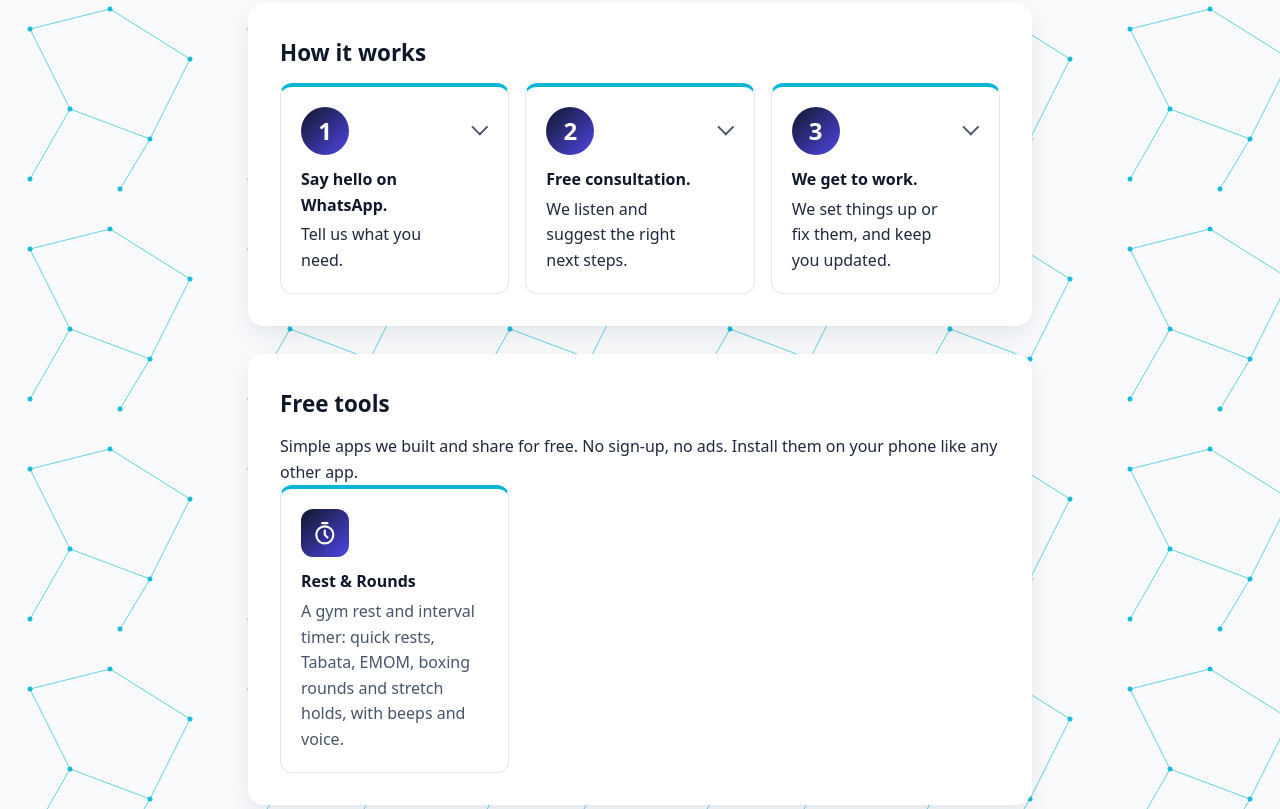
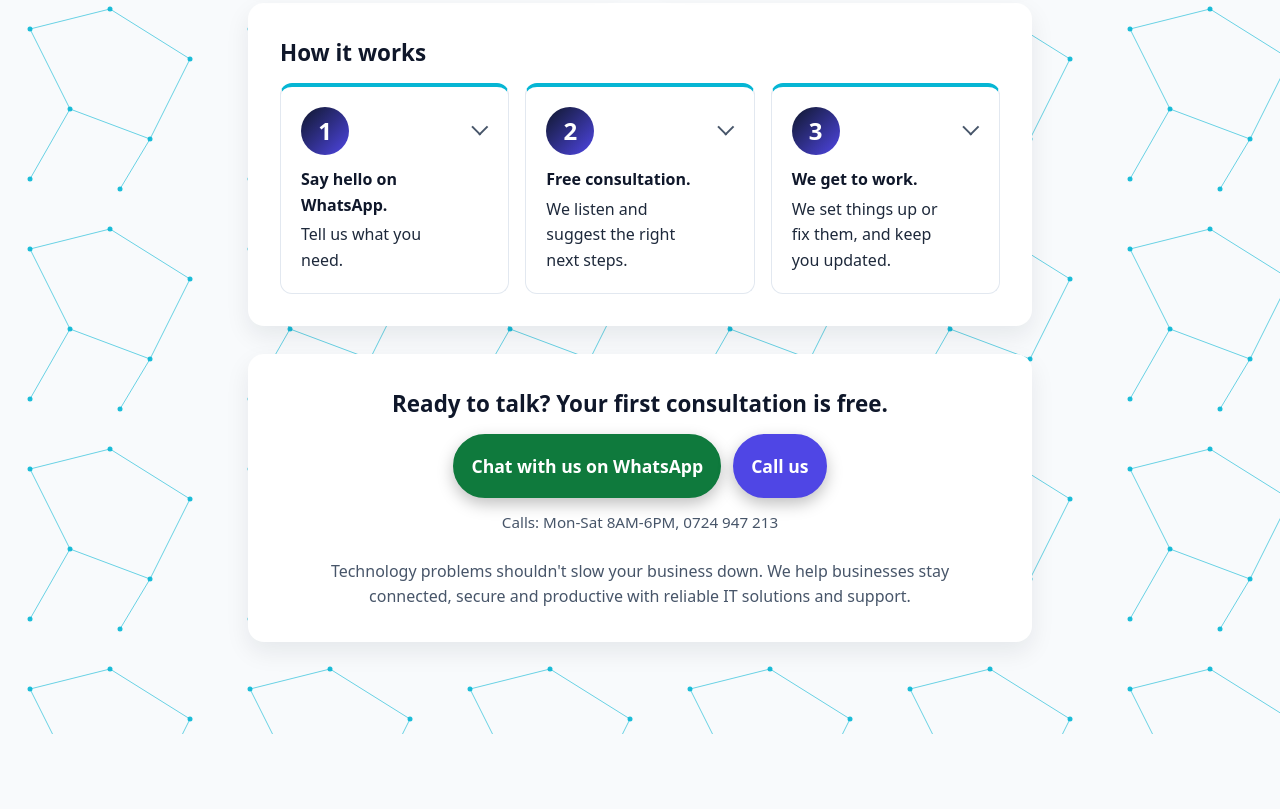
Before and after one commit to chungalab/chungalab.github.io, a plain HTML site: page index.html in a window 1280 px wide. Shown: the part 1991-2800 px from the top of the page. After the commit the page ends 2725 px from the top, so only its background shows below. Drawn offline with Linux system fonts and the light colour scheme.

Commit message:
Remove Free tools section and menu link from the business site
Rest & Rounds stays live at its own address; the Chunga Lab site
is for client services only.

Co-Authored-By: Claude Opus 5.5 <noreply@anthropic.com>
Claude-Session: https://claude.ai/code/session_01UZr4xZbQPMy4aENL6GWJbk

```diff
--- a/index.html
+++ b/index.html
@@ -12,7 +12,6 @@
     <a href="index.html" aria-current="page">Home</a>
     <a href="about.html">About</a>
     <a href="contact.html">Contact</a>
-    <a href="index.html#free-tools">Free tools</a>
   </nav>
   <header>
     <div class="brand">Chunga Lab IT Support</div>
@@ -129,17 +128,6 @@
       </ol>
     </section>
 
-    <section id="free-tools">
-      <h2>Free tools</h2>
-      <p>Simple apps we built and share for free. No sign-up, no ads. Install them on your phone like any other app.</p>
-      <div class="service-cards">
-        <a class="service-card" href="https://chungalab.github.io/rest-and-rounds/" target="_blank" rel="noopener">
-          <div class="icon"><svg viewBox="0 0 24 24" aria-hidden="true"><circle cx="12" cy="13" r="8"/><path d="M12 9v4l2.5 2.5M9.5 2h5"/></svg></div>
-          <strong>Rest &amp; Rounds</strong><span>A gym rest and interval timer: quick rests, Tabata, EMOM, boxing rounds and stretch holds, with beeps and voice.</span>
-        </a>
-      </div>
-    </section>
-
     <section class="cta">
       <h2>Ready to talk? Your first consultation is free.</h2>
       <div class="actions">
```
Also changed, not shown: about.html (+0 -1 lines), contact.html (+0 -1 lines).
